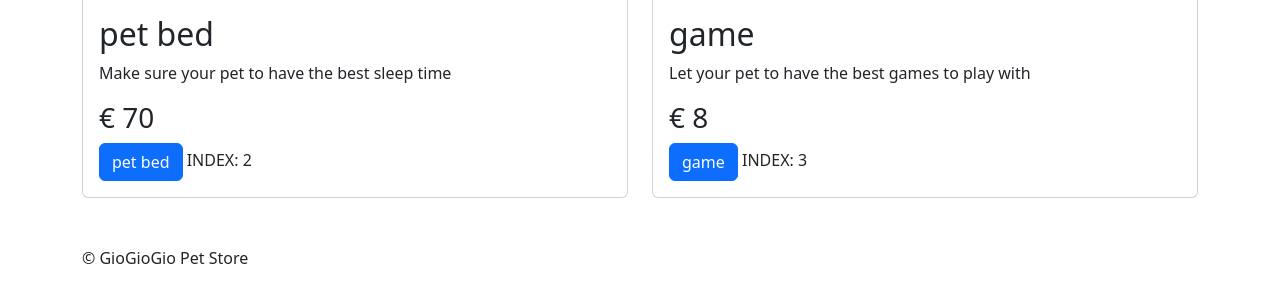
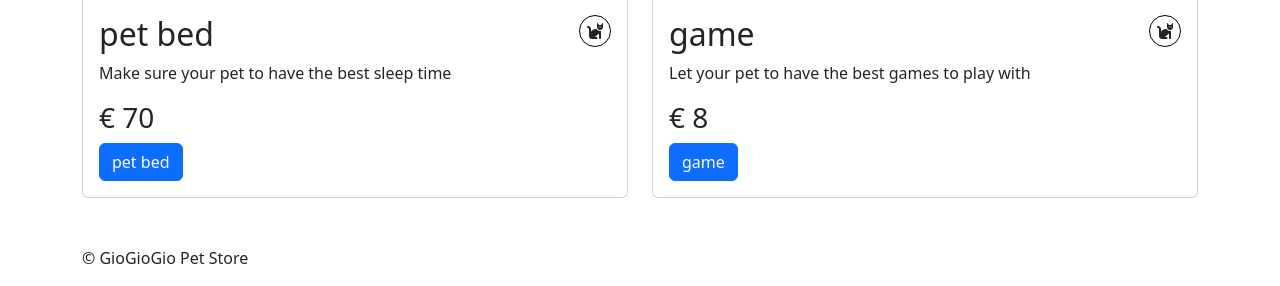
Before and after one commit to giovannilampis/php-oop-2, a PHP site: page / in a window 1280 px wide. Shown: the part 1146-1432 px from the top of the page. Run offline with PHP 8.4, Linux system fonts and the light colour scheme.

Commit message:
add font awesome cdn kink to head.php

```diff
--- a/css/style.css
+++ b/css/style.css
@@ -3,3 +3,16 @@
     padding: 0;
     box-sizing: border-box;
 }
+
+.animal_icon {
+    position: absolute;
+    top: 1rem;
+    right: 1rem;
+    border: 0.5px solid black;
+    width: 2rem;
+    aspect-ratio: 1 / 1;
+    border-radius: 50%;
+    display: flex;
+    justify-content: center;
+    align-items: center;
+}
--- a/database/db.php
+++ b/database/db.php
@@ -3,10 +3,10 @@
 include __DIR__ . '/../models/product.php';
 
 $arrayProducts = [
-    new Product('https://images.unsplash.com/photo-1568640347023-a616a30bc3bd?ixlib=rb-4.0.3&ixid=M3wxMjA3fDB8MHxwaG90by1wYWdlfHx8fGVufDB8fHx8fA%3D%3D&auto=format&fit=crop&w=1473&q=80', 'croquettes', '10', 'Best quality croquettes for the pet you love'),
-    new Product('https://images.unsplash.com/photo-1653515906875-d76b304ea402?ixlib=rb-4.0.3&ixid=M3wxMjA3fDB8MHxwaG90by1wYWdlfHx8fGVufDB8fHx8fA%3D%3D&auto=format&fit=crop&w=1470&q=80', 'pate', '18', 'Best quality pate for the pet you need to pamper'),
-    new Product('https://images.unsplash.com/photo-1541188495357-ad2dc89487f4?ixlib=rb-4.0.3&ixid=M3wxMjA3fDB8MHxwaG90by1wYWdlfHx8fGVufDB8fHx8fA%3D%3D&auto=format&fit=crop&w=1471&q=80', 'pet bed', '70', 'Make sure your pet to have the best sleep time'),
-    new Product('https://images.unsplash.com/photo-1589924749359-9697080c3577?ixlib=rb-4.0.3&ixid=M3wxMjA3fDB8MHxwaG90by1wYWdlfHx8fGVufDB8fHx8fA%3D%3D&auto=format&fit=crop&w=1470&q=80', 'game', '8', 'Let your pet to have the best games to play with')
+    new Product('https://images.unsplash.com/photo-1568640347023-a616a30bc3bd?ixlib=rb-4.0.3&ixid=M3wxMjA3fDB8MHxwaG90by1wYWdlfHx8fGVufDB8fHx8fA%3D%3D&auto=format&fit=crop&w=1473&q=80', 'croquettes', '10', 'Best quality croquettes for the pet you love', ''),
+    new Product('https://images.unsplash.com/photo-1653515906875-d76b304ea402?ixlib=rb-4.0.3&ixid=M3wxMjA3fDB8MHxwaG90by1wYWdlfHx8fGVufDB8fHx8fA%3D%3D&auto=format&fit=crop&w=1470&q=80', 'pate', '18', 'Best quality pate for the pet you need to pamper', ''),
+    new Product('https://images.unsplash.com/photo-1541188495357-ad2dc89487f4?ixlib=rb-4.0.3&ixid=M3wxMjA3fDB8MHxwaG90by1wYWdlfHx8fGVufDB8fHx8fA%3D%3D&auto=format&fit=crop&w=1471&q=80', 'pet bed', '70', 'Make sure your pet to have the best sleep time', ''),
+    new Product('https://images.unsplash.com/photo-1589924749359-9697080c3577?ixlib=rb-4.0.3&ixid=M3wxMjA3fDB8MHxwaG90by1wYWdlfHx8fGVufDB8fHx8fA%3D%3D&auto=format&fit=crop&w=1470&q=80', 'game', '8', 'Let your pet to have the best games to play with', '')
 ];
 
 ?>
--- a/models/product.php
+++ b/models/product.php
@@ -6,14 +6,15 @@ class Product
     public $name;
     public $price;
     public $description;
-
-    public function __construct($_image, $_name, $_price, $_description)
+    public $animal;
+    public function __construct($_image, $_name, $_price, $_description, $_animal)
     {
 
         $this->image = $_image;
         $this->name = $_name;
         $this->price = $_price;
         $this->description = $_description;
+        $this->animal = $_animal;
     }
 
     public function get_product_details()
--- a/views/partials/head.php
+++ b/views/partials/head.php
@@ -5,6 +5,10 @@
     <meta charset="UTF-8">
     <meta http-equiv="X-UA-Compatible" content="IE=edge">
     <meta name="viewport" content="width=device-width, initial-scale=1.0">
+    <!-- FONT AWESOME CDN -->
+    <link rel="stylesheet" href="https://cdnjs.cloudflare.com/ajax/libs/font-awesome/6.2.0/css/all.min.css"
+        integrity="sha512-xh6O/CkQoPOWDdYTDqeRdPCVd1SpvCA9XXcUnZS2FmJNp1coAFzvtCN9BmamE+4aHK8yyUHUSCcJHgXloTyT2A=="
+        crossorigin="anonymous" referrerpolicy="no-referrer" />
     <!-- BOOTSTRAP CSS CDN -->
     <link href="https://cdn.jsdelivr.net/npm/bootstrap@5.2.1/dist/css/bootstrap.min.css" rel="stylesheet"
         integrity="sha384-iYQeCzEYFbKjA/T2uDLTpkwGzCiq6soy8tYaI1GyVh/UjpbCx/TYkiZhlZB6+fzT" crossorigin="anonymous">
--- a/views/partials/product.php
+++ b/views/partials/product.php
@@ -15,7 +15,7 @@ $clicked_product_number = 1;
                 <div class="card mb-4">
                     <img src="<?php echo $arrayProducts[$i]->image ?>" class="card-img-top"
                         alt="<?php echo $arrayProducts[$i]->name ?>">
-                    <div class="card-body">
+                    <div class="card-body position-relative">
                         <h2 class="card-title">
                             <?php echo $arrayProducts[$i]->name ?>
                         </h2>
@@ -30,10 +30,9 @@ $clicked_product_number = 1;
                             data-bs-toggle="modal" data-bs-target="<?php echo "#product" . $i ?>">
                             <?php echo $arrayProducts[$i]->name ?>
                         </a>
-                        <span>
-                            INDEX:
-                            <?php echo $i ?>
-                        </span>
+                        <div class="animal_icon">
+                            <i class="fa-solid fa-cat"></i>
+                        </div>
                     </div>
                 </div>
 
```
